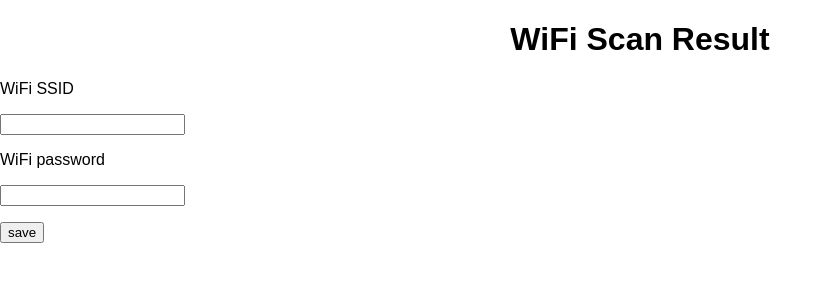
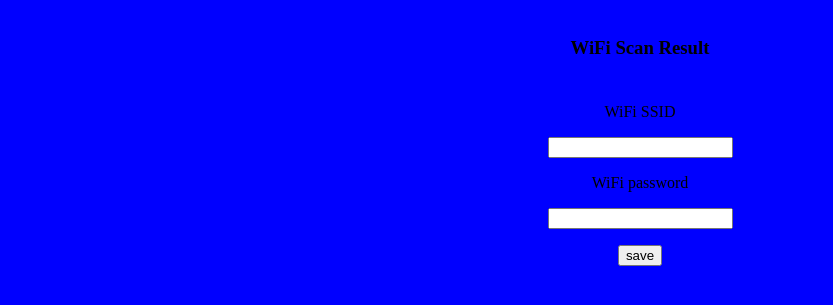
Before and after one commit to jobsorrow/shsb-captive-portal, a Flask app: template templates/index.html in a window 1280 px wide. Shown: the top 305 px of the page, without its empty margins (0-833 px from the left). Run offline with Flask 2, Linux system fonts and the light colour scheme; the template is opened without the code that fills it, so the values that code supplies are empty.

Commit message:
add win support and center essid text

```diff
--- a/app.py
+++ b/app.py
@@ -1,6 +1,6 @@
 from flask import Flask, render_template, url_for, redirect, request
 from iwlist import scan, parse
-
+win = 1
 
 
 app = Flask(__name__)
@@ -9,11 +9,18 @@ app = Flask(__name__)
 @app.route('/', methods=['POST', 'GET'])
 def index():
 	if request.method == "GET":
-		return render_template('index.html',wifiscan=parse(scan()))
+		if win:
+			ret = open("C:\\Users\\61301765\\Documents\\shsb-pi\\wifiscan_result.txt").read()
+		else :
+			ret = scan()
+		return render_template('index.html',wifiscan=parse(ret))
 	else:
 		ssid = request.form['ssid']
 		pw = request.form['pw']
-		conf = open('/home/pi/conf.conf','a')
+		if  not win:
+			conf = open('/home/pi/conf.conf','a')
+		else :
+			conf = open("C:\\Users\\61301765\\Documents\\shsb-captive-portal\\wpa-conf.txt",'a')
 		print(ssid,pw)
 		conf.write('network={ssid=\"'+ssid+'\"psk=\"'+pw+'\"}')
 		conf.close()
--- a/static/css/main.css
+++ b/static/css/main.css
@@ -1,4 +1,3 @@
 body {
-	margin: 0;
-	font-family: sans-serif;
+	background: blue;
 }
--- a/templates/base.html
+++ b/templates/base.html
@@ -4,7 +4,7 @@
     <meta charset="utf-8" />
     <title>App</title>
     <meta name="viewport" content="width=device-width, initial-scale=1" />
-    <link rel="stylesheet" href="{{url_for('static', filename='css/main.css')}}" />
+    <link rel="stylesheet" href="{{url_for('static', filename='css/main.css')}}" >
     {% block head %}{%endblock%}
 </head>
 <body>
--- a/templates/index.html
+++ b/templates/index.html
@@ -1,15 +1,21 @@
 {% extends 'base.html' %}
 {%block head%}
-<style>
-	h1 {text-align: center;}
-</style>
 {%endblock%}
 {%block body%}
-	<h1>WiFi Scan Result</h1>
+	<header>
+		<h3>WiFi Scan Result</h3>
+
+	</header>
 	{%for cell in wifiscan%}
 		<p>{{cell['essid']}}</p>
+		<style type="text/css">
+
+		</style>
 	{%endfor%}
+
 	{#<p>{{wifiscan[0]}}</p>#}
+
+	<div class="wifiform">
 		<form action="#" method="post">
 			<p>WiFi SSID</p>
 			<p><input type="text" name="ssid"/></p>
@@ -17,4 +23,16 @@
 			<p><input type="password" name="pw"/></p>
 			<p><input type="submit" value="save"/></p>
 		</form>
+	</div>
+
+	<style type="text/css">
+		header {
+			padding: 10px;
+			text-align: center;
+		}
+
+		 p {
+			text-align: center;
+		}
+	</style>
 {%endblock%}
--- /dev/null
+++ b/wpa-conf.txt
@@ -0,0 +1 @@
+network={ssid="test"psk="test"}
```
Lines whose indentation alone changed are shown as unchanged.
